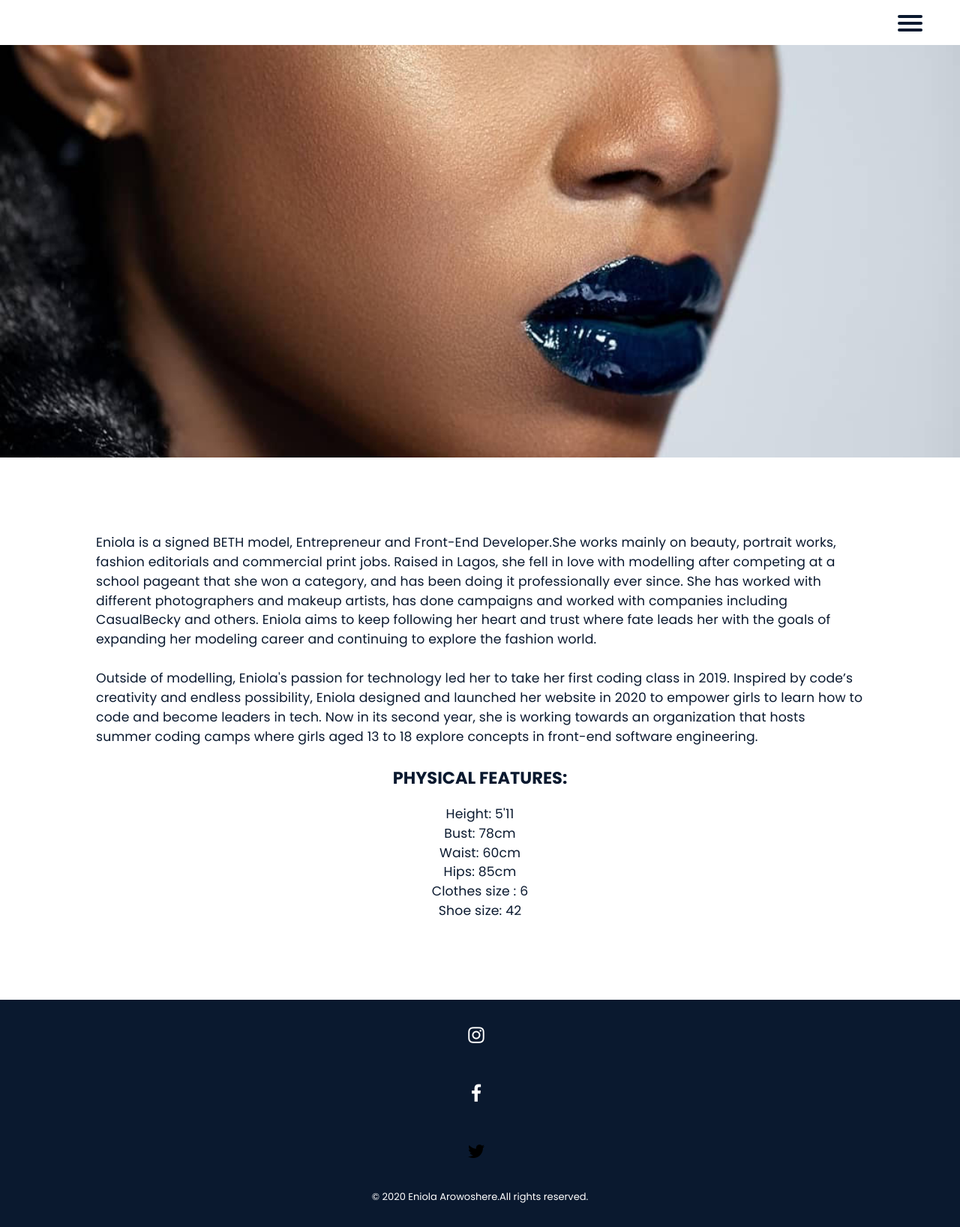
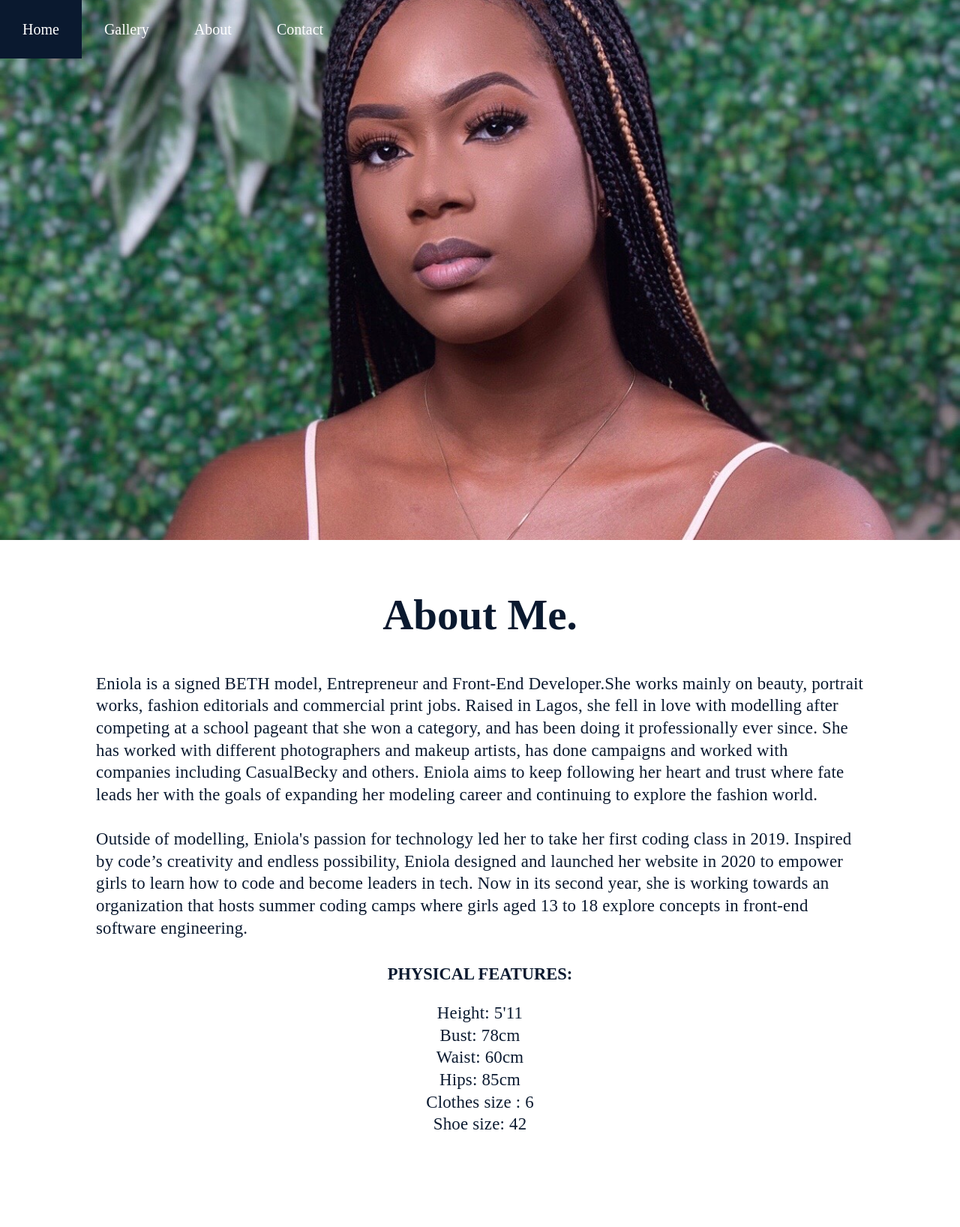
Before and after one commit to eni0la/modelling-website, a plain HTML site: page about.html in a window 1280 px wide. Shown: the whole page at 75% size. After the commit the page ends 1548 px from the top, so only its background shows below. Drawn offline with Linux system fonts and the light colour scheme.

Commit message:
editedss

```diff
--- a/about.html
+++ b/about.html
@@ -1,34 +1,47 @@
 <!DOCTYPE html>
 <html lang="en">
   <head>
+
     <link rel="stylesheet" href="./css/about.css">
+    <meta name="viewport" content="width=device-width,initial-scale=1,maximum-scale=1,user-scalable=no">
+<meta http-equiv="X-UA-Compatible" content="IE=edge,chrome=1">
+<meta name="HandheldFriendly" content="true">
+<link rel="stylesheet" href="https://cdnjs.cloudflare.com/ajax/libs/font-awesome/4.7.0/css/font-awesome.min.css">
 <link href="https://stackpath.bootstrapcdn.com/font-awesome/4.7.0/css/font-awesome.min.css" rel="stylesheet">
-    <meta name="viewport" content="width = device-width">
+
+<link rel="stylesheet" href="https://maxcdn.bootstrapcdn.com/font-awesome/4.7.0/css/font-awesome.min.css">
 </head>
 <body>
+      <section id="hero">
 <header>
-        <nav>
-          <div id="menuToggle">
-          <input type="checkbox">
-          <span></span>
-          <span></span>
-          <span></span>
-          <ul id="menu">
-            <hr>
-            <li><a href="index.html"><img src="https://img.icons8.com/material-sharp/24/000000/home.png"/ src="index.html">Home</a></li>
-        <li><a href="gallery.html"><img src="https://img.icons8.com/fluent-systems-filled/24/000000/gallery.png"/ src="gallery.html">Gallery</a></li>
-            <li><a href="about.html"><img src="https://img.icons8.com/android/24/000000/about.png"/ src="about.html">About</a></li>
-            <li><a href="contact.html"><img src="https://img.icons8.com/material-sharp/24/000000/add-contact-to-company.png"/
-              src="contact.html">Contact</a></li>
-          </ul>
+
+  <div class="topnav" id="myTopnav">
+    <a href="index.html">Home</a>
+    <a href="gallery.html">Gallery</a>
+    <a href="about.html">About</a>
+    <a href="contact.html">Contact</a>
+
+
+
+    <a href="javascript:void(0);" class="icon" onclick="myFunction()">
+      <i class="fa fa-bars"></i>
+    </a>
   </div>
-      </nav>
-    </div>
+
+  <script>
+  function myFunction() {
+    var x = document.getElementById("myTopnav");
+    if (x.className === "topnav") {
+      x.className += " responsive";
+    } else {
+      x.className = "topnav";
+    }
+  }
+  </script>
+                  </section>
                 </header>
-                  <section id="hero">
+                <div class="scroll">
                   <h4>About Me.</h4>
-                  </section>
-                  <div class="scroll">
                 <p>
                 Eniola is a signed BETH model, Entrepreneur and Front-End Developer.She works mainly on beauty, portrait works, fashion editorials and commercial print jobs. Raised in Lagos, she fell in love with modelling after competing at a school pageant that she won a category, and has been doing it professionally ever since. She has worked with different photographers and makeup artists, has done campaigns and worked with companies including CasualBecky and others. Eniola aims to keep following her heart and trust where fate leads her with the goals of expanding her modeling career and continuing to explore the fashion world. <br> <br>
           Outside of modelling, Eniola's passion for technology led her to take her first coding class in 2019. Inspired by code’s creativity and endless possibility, Eniola designed and launched her website in 2020 to empower girls to learn how to code and become leaders in tech. Now in its second year, she is working towards an organization that hosts summer coding camps where girls aged 13 to 18 explore concepts in front-end software engineering. <br> <br>
@@ -44,28 +57,5 @@
         </p>
       </div>
           </section>
-              <footer>
-                <div class="wrapper">
-                  <a target="_blank" href=" http://www.instagram.com/e_niola"><i class="fa fa-3x fa-instagram"></i></a>   <br>
-                 <a target="_blank" href=" http://www.facebook.com"><i class="fa fa-3x fa-facebook-f"></i></a>   <br> <a target="_blank" href=" http://www.twitter.com/e__niola"><i class="fa fa-3x fa-twitter"></i></a>
-                <div class="copy">
-                 &copy;  2020 Eniola Arowoshere.All rights reserved.
-                </div>
-        </div>
-
-        <script src="./js/main.js"></script>
-        <script>
-          document.querySelector("#mobile-icon").addEventListener("click", function(event) {
-            event.preventDefault();
-            document.querySelector('header nav ul').classList.toggle("active");
-          });
-        </script>
-      </footer>
-            <script>
-                  document.querySelector("#mobile-icon").addEventListener("click", function(event) {
-                    event.preventDefault();
-                    document.querySelector('header nav ul').classList.toggle("active");
-                  });
-                </script>
       </body>
       </html>
--- a/css/about.css
+++ b/css/about.css
@@ -1,7 +1,8 @@
+
 @import url('https://fonts.googleapis.com/css2?family=Poppins:wght@300;400;500;600;700;800&display=swap');
 
 :root {
-  --header-height: 85px;
+  --header-height: 70px;
   --content-padding: 12em;
 }
 
@@ -22,230 +23,71 @@
     --content-padding: 1.8em;
   }
 }
+
+
 html {
   padding: 0;
-  background:  transparent;
   scroll-behavior: smooth;
-}
-
-body{
-  font-family: 'Poppins', sans-serif;
-  font-size: 15px;
-  overflow-x: hidden;
-  line-height: 1.5;
-  padding: 0;
-  width: 100vw;
-  margin:0;
 }
 a {
   text-decoration: none;
-  color: #000000;
-  display: block;
 }
-header{
-  background: #ffffff;
-  color :#000000;
-  height: 6em;
-  position: fixed;
-  width: 100%;
-  z-index: 9;
-  margin-bottom: -2em;
+body{
+  overflow-x: hidden;
+  font-family: europa;
+  font-size: 15px;
+  line-height: 1.5;
+  padding: 0;
+  margin:0;
+  background-color: #ffffff;
 }
 
-header nav {
-  padding: 0 var(--content-padding);
-  height: 100%;
-
+.topnav {
+  overflow: hidden;
+  background-color: transparent;
 }
 
-.container {
-  width: 80%;
-  margin: auto;
-  overflow: hidden;
+.topnav a {
+  float: left;
+  display: block;
+  color: #ffffff;
+  text-align: center;
+  padding: 24px 30px;
+  text-decoration: none;
+  font-size: 20px;
+}
+
+.topnav a:hover {
+  background-color: #0a192f;
+  color: white;
 }
 
 
 
-
-/* header + * {
-  margin-top: var(--header-height);
-} */
-#menuToggle
-{
-  display: block;
-  position: absolute;
-  top: 50px;
-  right: 50px;
-
-  z-index: 1;
-
-  -webkit-user-select: none;
-  user-select: none;
+.topnav .icon {
+  display: none;
 }
 
-#menuToggle input
-{
-  display: block;
-  width: 40px;
-  height: 32px;
-  position: absolute;
-  top: -7px;
-  left: -5px;
-
-  cursor: pointer;
-
-  opacity: 0; /* hide this */
-  z-index: 2; /* and place it over the hamburger */
-
-  -webkit-touch-callout: none;
+@media screen and (max-width: 600px) {
+  .topnav a:not(:nth-child(3)) {display: none;}
+  .topnav a.icon {
+    float: right;
+    display: block;
+  }
 }
 
-/*
- * Just a quick hamburger
- */
-#menuToggle span
-{
-  display: block;
-  width: 33px;
-  height: 3.95px;
-  margin-bottom: 5px;
-  position: relative;
-
-  background: #0a192f;
-  border-radius: 3px;
-
-  z-index: 1;
-
-  transform-origin: 4px 0px;
-
-  transition: transform 0.5s cubic-bezier(0.77,0.2,0.05,1.0),
-              background 0.5s cubic-bezier(0.77,0.2,0.05,1.0),
-              opacity 0.55s ease;
-}
-
-#menuToggle span:first-child
-{
-  transform-origin: 0% 0%;
-}
-
-#menuToggle span:nth-last-child(2)
-{
-  transform-origin: 0% 100%;
-}
-
-/*
- * Transform all the slices of hamburger
- * into a crossmark.
- */
-#menuToggle input:checked ~ span
-{
-  opacity: 1;
-  transform: rotate(45deg) translate(-2px, -1px);
-  background: #232323;
-}
-
-/*
- * But let's hide the middle one.
- */
-#menuToggle input:checked ~ span:nth-last-child(3)
-{
-  opacity: 0;
-  transform: rotate(0deg) scale(0.2, 0.2);
-}
-
-/*
- * Ohyeah and the last one should go the other direction
- */
-#menuToggle input:checked ~ span:nth-last-child(2)
-{
-  opacity: 1;
-  transform: rotate(-45deg) translate(0, -1px);
-}
-
-/*
- * Make this absolute positioned
- * at the top left of the screen
- */
-#menu
-{
-  position: absolute;
-  width: 300px;
-  height: 200vw;
-  margin: -100px 0 0 0;
-  padding: 50px;
-  padding-top: 125px;
-  right: -100px;
-
-  background: #ffffff;
-  list-style-type: none;
-  -webkit-font-smoothing: antialiased;
-  /* to stop flickering of text in safari */
-
-  transform-origin: 0% 0%;
-  transform: translate(100%, 0);
-
-  transition: transform 0.5s cubic-bezier(0.77,0.2,0.05,1.0);
-}
-
-
-#menu li
-{
-  padding: 10px 0;
-  font-size: 22px;
-}
-
-/*
- * And let's fade it in from the left
- */
-#menuToggle input:checked ~ ul
-{
-  transform: none;
-  opacity: 1;
-}
-
-@media screen and (max-width: 768px) {
-  #menu {
-    transform: none;
-    opacity: 0;
-
-    transition: opacity 0.5s cubic-bezier(0.77,0.2,0.05,1.0);  }
-}
-#menuToggle h6 {
-  font-size: 0.8em;
-  font-weight: light;
-}
-
-
-#hero {
-
-  background-repeat: no-repeat;
-  background-position: right;
-  background-size: cover;
-  height: 850px;
-  margin-bottom: 5em;
-  margin-top: -2em;
-  background-color: #ffffff;
-  position: relative;
-  text-align: left;
-  -webkit-filter: blur(4px);
-  -moz-filter: blur(1px);
-  -o-filter: blur(14px);
-  -ms-filter: blur(1px);
-  filter: blur(0px);
-}
-#hero h4 {
-  position: absolute;
-}
-
-   @media screen and (max-width: 950px) {
-    #hero {
-      margin-bottom: 6em;
-       }
-     }
-hr{
-  margin-bottom: 1em;
-  margin-top: -1em;
-  width: 200vw;
+@media screen and (max-width: 600px) {
+  .topnav.responsive {position: relative;}
+  .topnav.responsive .icon {
+    position: absolute;
+    right: 0;
+    top: 0;
+  }
+  .topnav.responsive a {
+    float: none;
+    display: block;
+    background-color: #0a192f;
+  }
 }
 
 
@@ -255,44 +97,26 @@ hr{
 
 
 #hero{
-  height: 80vh;
-  background-image: url(../images/new2.jpg);
+  height: 90vh;
+  padding: 0;
+  margin: 0;
+  background-image: url(../images/shoot.JPG);
   background-repeat: no-repeat;
   background-position: center;
-  background-size: contain;
-  padding: 0;
-  text-align: left;
-}
-@media screen and (min-width: 550px) {
-  #hero {
-    background-size: cover;
-  }
-}
-@media screen and (max-width: 750px) {
-  .scroll h6 {
-    font-size: 1em;
-    color: #0a192f;
-  }
+  background-size: cover;
 }
 .scroll h4 {
-  font-size: 3.2em;
+  font-size: 3.8em;
   text-align: center;
   color: #0a192f;
-padding-top: 0.5em;
+padding-top: 1em;
 font-weight: bold;
-}
-.scroll h6 {
-  font-size: 1.9em;
-  margin-top: 1em;
-  margin-bottom: 0.3em;
-  color: #0a192f;
-  margin-left: 10%;
-  margin-right: 10%;
 }
  .scroll p
 {
-font-size: 1.15em;
-line-height: 1.5;
+  font-family: europa;
+font-size: 1.52em;
+line-height: 1.3em;
 letter-spacing: 0.01em;
 text-align: justify;
 margin-left: 10%;
@@ -317,54 +141,3 @@ font-weight: normal;
   box-sizing: border-box;
   margin: 0;
 }
-   footer {
-    margin-top: 5.3em;
-  }
-
-      .wrapper {
-      text-align: center;
-      background-color:#0a192f;
-      padding-top: 20px;
-
-    }
-    footer .wrapper h4 {
-      color: white;
-      font-family: 'Poppins', sans-serif;
-      font-size: 52px;
-      margin-bottom: -0.3em;
-     margin-top: 0em;
-    }
-    footer .copy{
-      color: #ffffff;
-      text-align: center;
-      font-size: 13px;
-      padding-top: 10px;
-      padding-bottom: 30px;
-      margin-top: 13px;
-      font-family: 'Poppins', sans-serif;
-    }
-    .wrapper a:hover:after {
-      width: 0;
-      left: 0;
-    }
-     .wrapper i {
-        padding: 15px;
-        font-size: 25px;
-        transition: all ease-in-out 150ms;
-        margin-right: 10px;
-        right: 10px;
-        }
-     .wrapper a:nth-child(3) {
-     color: #ffffff;
-    }
-     .wrapper a:nth-child(2) {
-   color: #ffffff;
-    }
-     .wrapper a:nth-child(1) {
-        color: #ffffff;
-    }
-     .wrapper i:hover {
-      margin-top: -3px;
-     text-shadow: 0px 14px 10px rgba(0, 0, 0, 0.4);
-      }
-    }
```
Also changed, not shown: images/shoot.JPG (added), 1 other file. Lines whose indentation alone changed are shown as unchanged.
